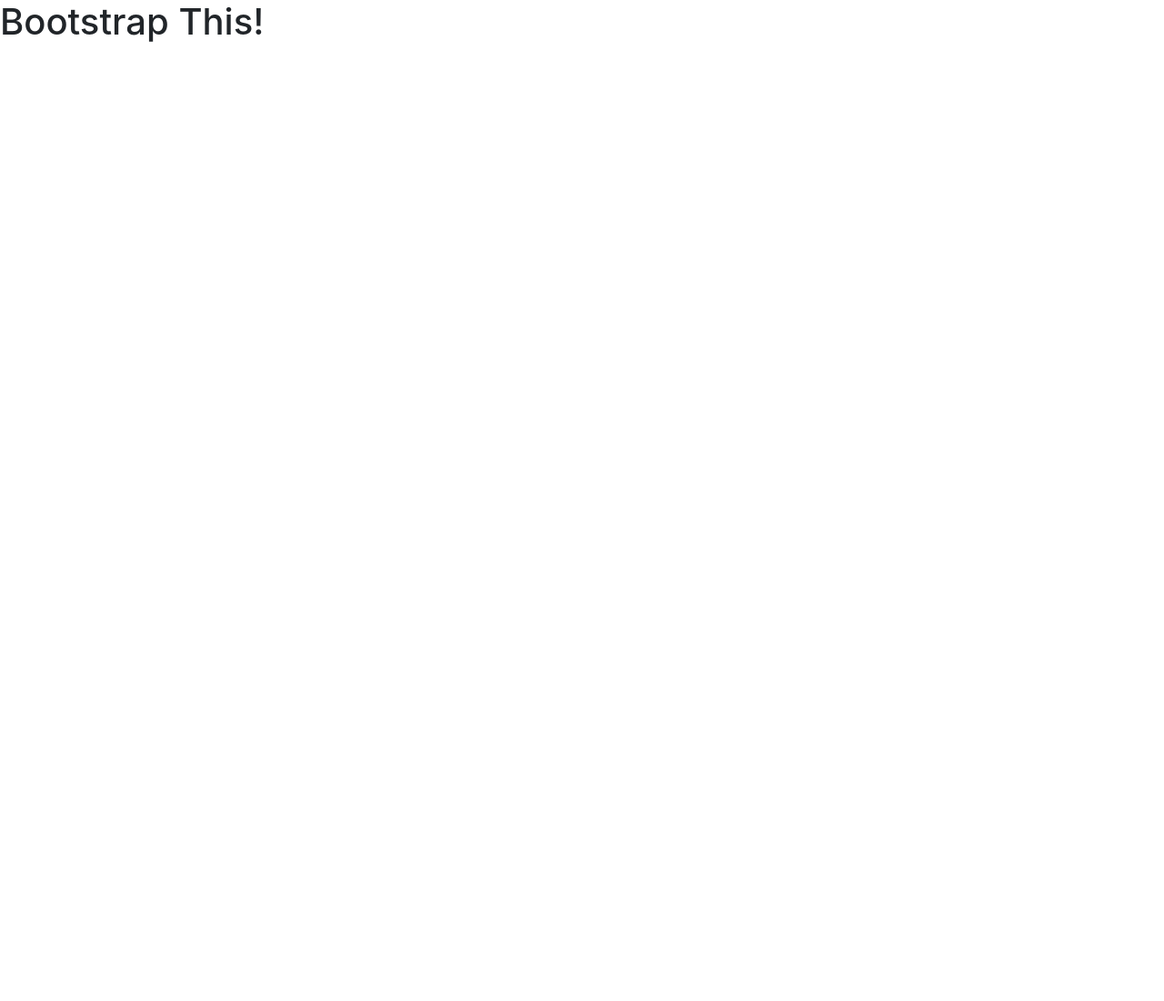
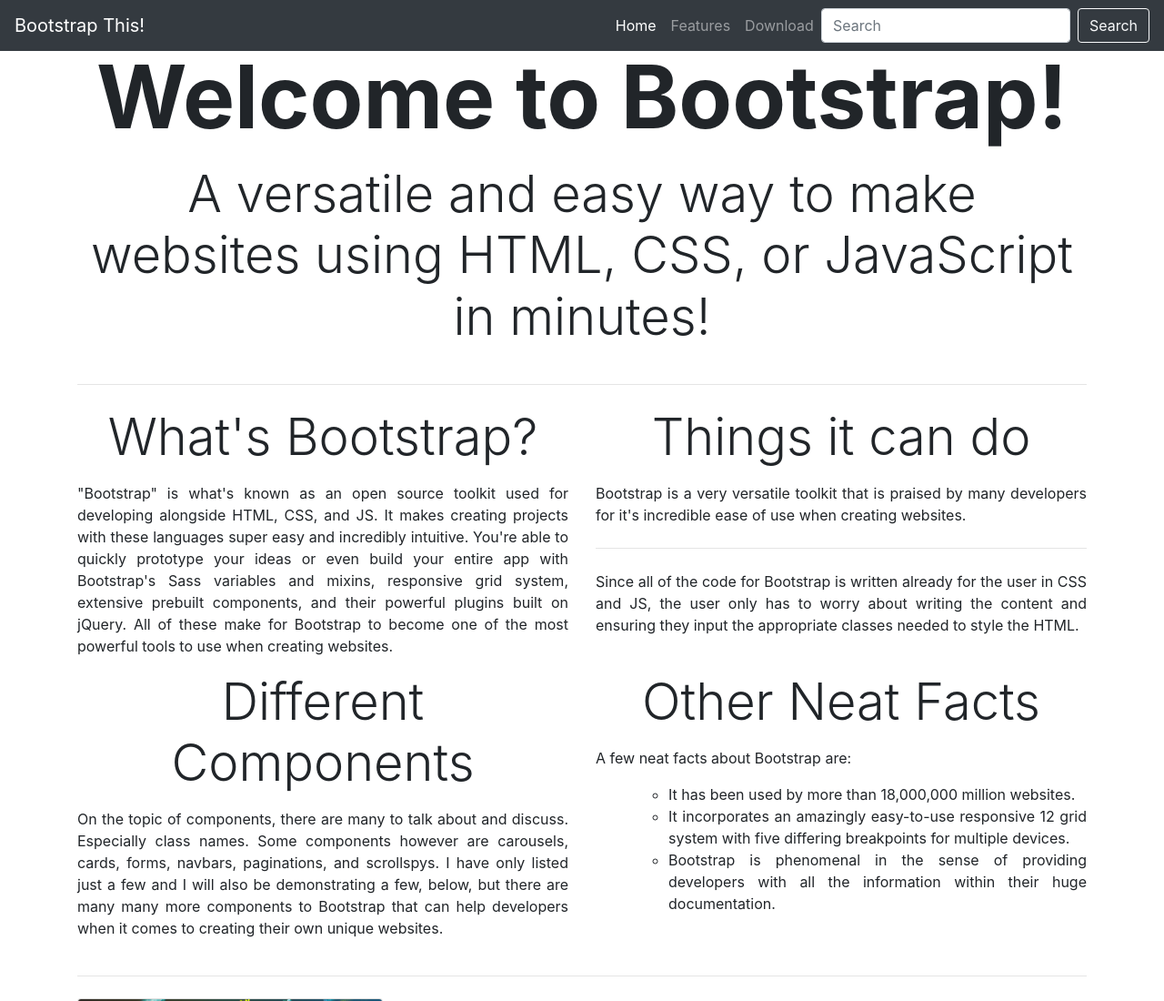
Before and after one commit to daly0093/bootstrap-this, a plain HTML site: page index.html in a window 1280 px wide. Shown: the top 1100 px of the page at 91% size. Before the commit the page ends 800 px from the top, so only its background shows below. Drawn offline with nearby package versions, Linux system fonts and the light colour scheme.

Commit message:
incorporates the majority of code, adds image

```diff
--- a/index.html
+++ b/index.html
@@ -11,8 +11,82 @@
     <title>Dylan Daly Bootstrap This!</title>
   </head>
   <body>
-    <h1>Bootstrap This!</h1>
+    <div class="container">
+      <nav class="navbar navbar-expand-xl bg-dark navbar-dark fixed-top">
+        <a href="#" class="navbar-brand mr-auto">Bootstrap This!</a>
+        <div class="navbar-nav">
+          <a href="#" class="nav-link active">Home</a>
+          <a href="#" class="nav-link">Features</a>
+          <a href="#" class="nav-link">Download</a>
 
+          <form class="form-inline my-2 my-lg-0">
+            <input class="form-control mr-sm-2" type="search" placeholder="Search" aria-label="Search">
+            <button class="btn btn-outline-light my-2 my-sm-0" type="submit">Search</button>
+          </form>
+        </div>
+      </nav>
+
+      <hr class="my-4">
+
+      <div class="row">
+        <div class="col-12 text-center">
+          <p class="display-1 font-weight-bold">Welcome to Bootstrap!</p>
+          <p class="display-4">A versatile and easy way to make websites using HTML, CSS, or JavaScript in minutes!</p>
+        </div>
+      </div>
+
+      <hr class="my-4">
+
+      <div class="row">
+        <div class="col-6">
+          <p class="display-4 text-center">What's Bootstrap?</p>
+          <p class="text-justify">"Bootstrap" is what's known as an open source toolkit used for developing alongside HTML, CSS, and JS. It makes creating projects with these languages super easy and incredibly intuitive. You're able to quickly prototype your ideas or even build your entire app with Bootstrap's Sass variables and mixins, responsive grid system, extensive prebuilt components, and their powerful plugins built on jQuery. All of these make for Bootstrap to become one of the most powerful tools to use when creating websites.</p>
+        </div>
+        <div class="col-6">
+          <p class="display-4 text-center">Things it can do</p>
+          <p class="text-justify">Bootstrap is a very versatile toolkit that is praised by many developers for it's incredible ease of use when creating websites.</p>
+
+          <hr class="my-4">
+
+          <p class="text-justify">Since all of the code for Bootstrap is written already for the user in CSS and JS, the user only has to worry about writing the content and ensuring they input the appropriate classes needed to style the HTML.</p>
+        </div>
+        <div class="col-6">
+          <p class="display-4 text-center">Different Components</p>
+          <p class="text-justify">On the topic of components, there are many to talk about and discuss. Especially class names. Some components however are carousels, cards, forms, navbars, paginations, and scrollspys. I have only listed just a few and I will also be demonstrating a few, below, but there are many many more components to Bootstrap that can help developers when it comes to creating their own unique websites.</p>
+        </div>
+        <div class="col-6">
+          <p class="display-4 text-center">Other Neat Facts</p>
+          <p class="text-justify">A few neat facts about Bootstrap are:</p>
+          <ul class="text-justify"><ul>
+            <li>It has been used by more than 18,000,000 million websites.</li>
+            <li>It incorporates an amazingly easy-to-use responsive 12 grid system with five differing breakpoints for multiple devices.</li>
+            <li>Bootstrap is phenomenal in the sense of providing developers with all the information within their huge documentation.</li>
+          </ul></ul>
+        </div>
+      </div>
+
+      <hr class="my-4">
+
+      <div class="card" style="width: 21rem;">
+        <img class="card-img-top" src="bootstrap-coder.jpg" alt="Close up picture of code">
+        <div class="card-body text-center">
+          <h5 class="card-title text-left display-4 font-weight-bold">Cards</h5>
+          <p class="card-text text-justify">One of the many components you can have is a card, shown here. You're allow to include a title to it and even add a picture above and a button below to take users to an external URL to learn more!</p>
+          <a href="#" class="btn btn-dark">Link</a>
+        </div>
+      </div>
+
+      <hr class="my-4">
+
+      <div class="jumbotron jumbotron-fluid">
+        <div class="container">
+          <h1 class="display-4 font-weight-bold">The Fluid Jumbotron</h1>
+          <p class="lead">Another component you can have when working with Bootstrap is what's known as a Jumbotron. This is "fluid" jumbotron a modified jumbotron that occupies the entire horizontal space of its parent element.</p>
+          <hr>
+          <p class="lead">It is excellent for grabbing the users attention and displaying whatever content that is needed to be displayed here.</p>
+        </div>
+      </div>
+    </div>
     <!-- Optional JavaScript -->
     <!-- jQuery first, then Popper.js, then Bootstrap JS -->
     <script src="https://code.jquery.com/jquery-3.5.1.slim.min.js" integrity="sha384-DfXdz2htPH0lsSSs5nCTpuj/zy4C+OGpamoFVy38MVBnE+IbbVYUew+OrCXaRkfj" crossorigin="anonymous"></script>
```
Also changed, not shown: bootstrap-coder.jpg (added).
